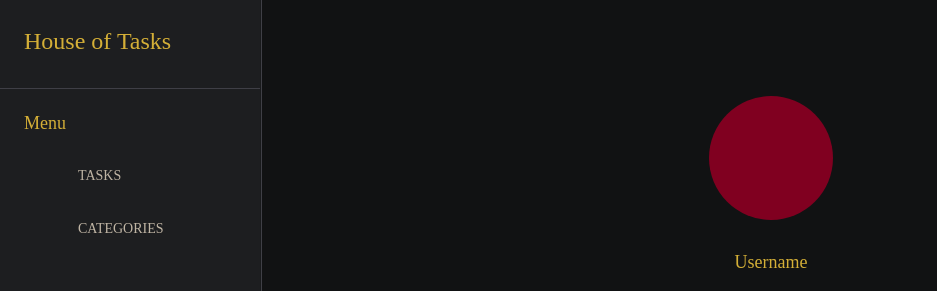
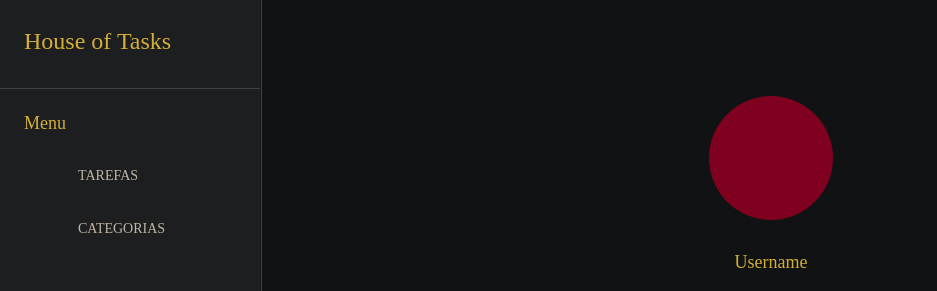
Before and after one commit to joaogaabriel/House-Of-Tasks---Frontend, a React (Vite) app: page /profile in a window 1280 px wide. Shown: the top 291 px of the page, without its empty margins (0-937 px from the left). Built offline with nearby package versions, Linux system fonts and the light colour scheme; some icons are missing.

Commit message:
Tasks grid design

```diff
--- a/src/components/Sidebar.tsx
+++ b/src/components/Sidebar.tsx
@@ -19,8 +19,8 @@ export const Sidebar: React.FC<SidebarProps> = ({ drawerWidth }) => {
 
   const menuItems = [
     // TO-DO: implement another items
-    { text: 'Tasks', icon: <HomeIcon />, path: '/tasks' },
-    { text: 'Categories', icon: <HomeIcon />, path: '/categories' },
+    { text: 'Tarefas', icon: <HomeIcon />, path: '/tasks' },
+    { text: 'Categorias', icon: <HomeIcon />, path: '/categories' },
   ];
 
   const navigate = useNavigate();
--- a/src/components/Topbar.tsx
+++ b/src/components/Topbar.tsx
@@ -62,7 +62,7 @@ export const TopBar: React.FC<TopBarProps> = ({ drawerWidth, onAddClick, onSearc
           }
         }}
       >
-        Add Task
+        Adicionar Tarefa
       </Button>
     </Box>
   );
--- a/src/pages/TasksPage.tsx
+++ b/src/pages/TasksPage.tsx
@@ -183,24 +183,22 @@ export default function TasksPage() {
   };
 
   let columns: GridColDef[] = [
-    { field: "id", width: 50, editable: true },
-    { field: "title", display: "flex", flex: 1, editable: true },
-    { field: "description", display: "flex", flex: 1, editable: true },
+    { headerName: "Título", field: "title", display: "flex", flex: 2, editable: true },
+    { headerName: "Descrição", field: "description", display: "flex", flex: 5, editable: true },
     {
+      headerName: "Status",
       field: "status",
       type: "singleSelect",
       valueOptions: ["PENDING", "IN_PROGRESS", "COMPLETED"],
-      width: 100,
+      display: "flex",
+      flex: 1,
       editable: true,
     },
-    { field: "userId", width: 100, editable: true },
-    { field: "categoryId", width: 100, editable: true },
-    { field: "tags", width: 200, editable: true },
-    { field: "comment", display: "flex", flex: 1, editable: true },
+    { headerName: "Categoria", field: "categoryId", display: "flex", flex: 1, editable: true },
     {
+      headerName: "Ações",
       field: "actions",
       type: "actions",
-      headerName: "Actions",
       width: 100,
       cellClassName: "actions",
       getActions: ({ id }) => {
--- a/src/theme/Theme.ts
+++ b/src/theme/Theme.ts
@@ -61,6 +61,7 @@ const themeOptions: ThemeOptions = {
         },
         columnHeader: {
           backgroundColor: '#800020',
+          fontSize: '18px',
           color: '#e8dbc5cc',
           borderBottom: '1px solid #3f3f46',
         },
```
